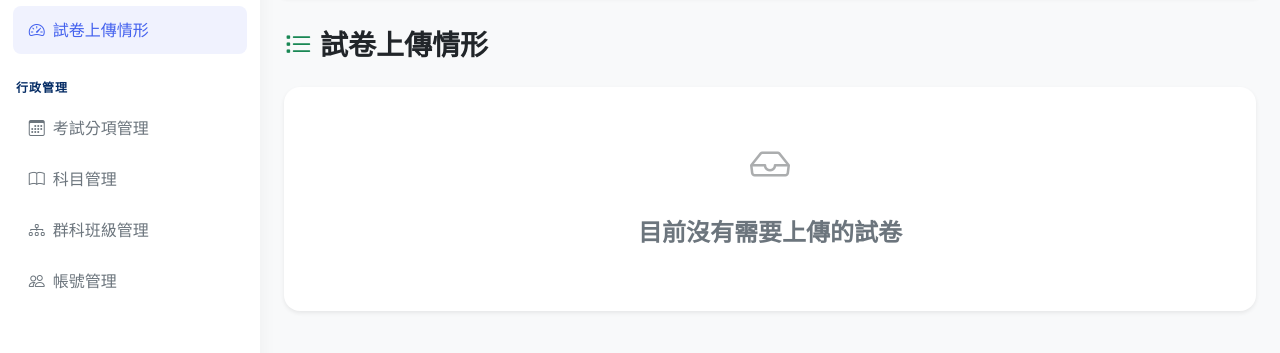
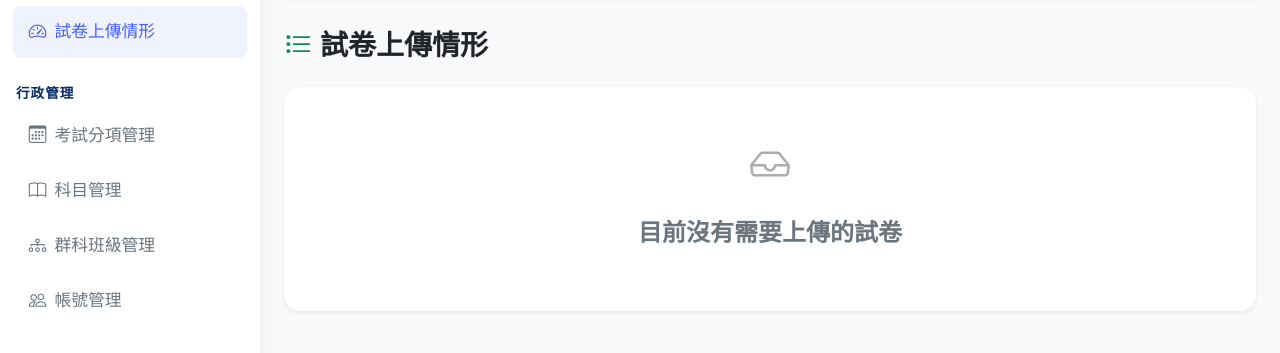
Before and after one commit to cookeyholder/ExamPaperUploadSystem-GAS, a website built with Vite: page index.html in a window 1280 px wide. Shown: the part 109-462 px from the top of the page. Built offline with nearby package versions, Linux system fonts and the light colour scheme.

Commit message:
style: 放大側邊欄選單連結與章節標題字體，提升管理端可讀性

```diff
--- a/src/style.css
+++ b/src/style.css
@@ -48,7 +48,7 @@ body {
 }
 
 .sidebar-heading {
-    font-size: 0.75rem;
+    font-size: 0.85rem;
     letter-spacing: 1px;
     color: var(--text-muted);
 }
@@ -60,9 +60,10 @@ body {
 
 .sidebar-nav .nav-link {
     color: var(--text-muted);
-    padding: 0.75rem 1rem;
+    padding: 0.8rem 1rem;
     border-radius: 8px;
     font-weight: 500;
+    font-size: 1.05rem;
     transition: all 0.2s ease-in-out;
     display: flex;
     align-items: center;
@@ -75,6 +76,7 @@ body {
 }
 
 .sidebar-nav .nav-link i {
+    font-size: 1.1rem;
     transition: transform 0.2s;
 }
 
```
